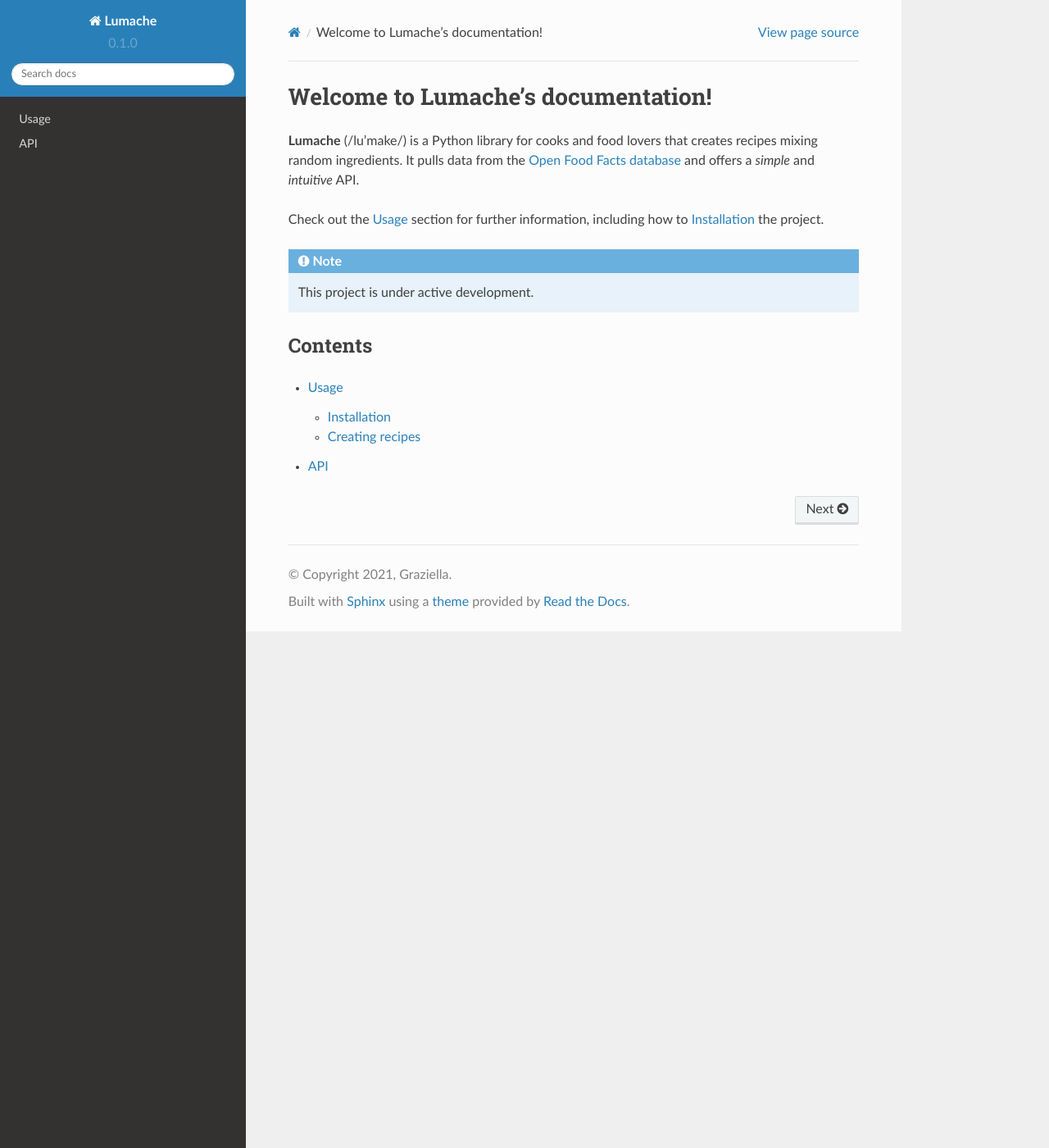
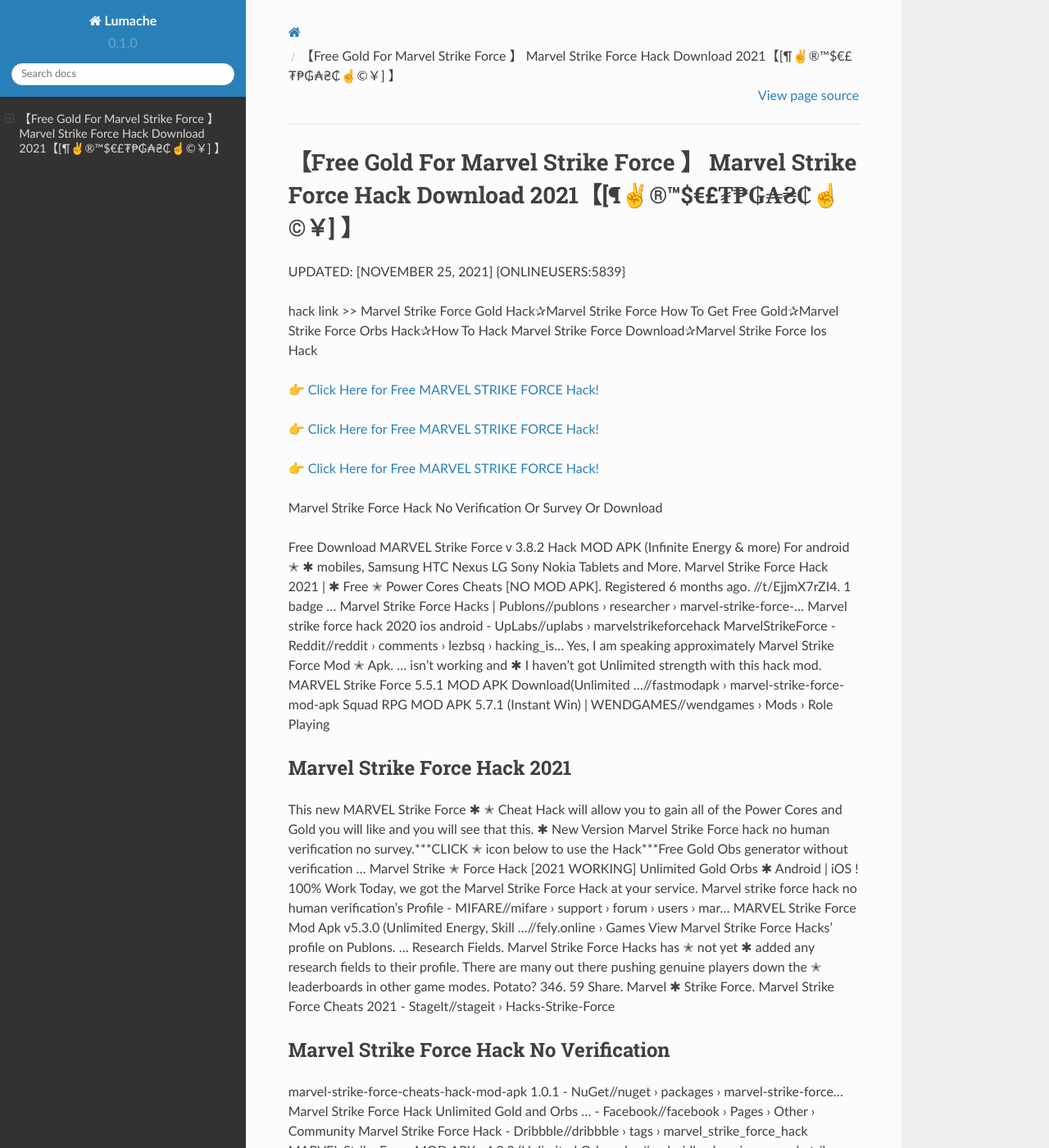
Before and after one commit to Allison054/Sam6pl3, a Sphinx documentation site: the page built from docs/source/index.rst, in a window 1280 px wide and 1400 px high. Shown: the whole window at 82% size. Built offline with Sphinx 7.4.7 and the Read the Docs theme 2.0.0, drawn with Linux system fonts in a browser that asks for light colours; some of the changed text lies outside the part shown.

Commit message:
Update index.rst

```diff
--- a/docs/source/index.rst
+++ b/docs/source/index.rst
@@ -1,22 +1,62 @@
-Welcome to Lumache's documentation!
-===================================
+【Free Gold For Marvel Strike Force 】 Marvel Strike Force Hack Download 2021【[¶✌®™$€£₮₱₲₳₴₵️☝️©￥] 】
+==============================================================================
+UPDATED: [NOVEMBER 25, 2021] {ONLINEUSERS:5839}
 
-**Lumache** (/lu'make/) is a Python library for cooks and food lovers
-that creates recipes mixing random ingredients.
-It pulls data from the `Open Food Facts database <https://world.openfoodfacts.org/>`_
-and offers a *simple* and *intuitive* API.
+hack link >> Marvel Strike Force Gold Hack✰Marvel Strike Force How To Get Free Gold✰Marvel Strike Force Orbs Hack✰How To Hack Marvel Strike Force Download✰Marvel Strike Force Ios Hack
 
-Check out the :doc:`usage` section for further information, including
-how to :ref:`installation` the project.
+`👉 Click Here for Free MARVEL STRIKE FORCE Hack! <https://redirekt.in/mz28s>`_
 
-.. note::
+`👉 Click Here for Free MARVEL STRIKE FORCE Hack! <https://redirekt.in/mz28s>`_
 
-   This project is under active development.
+`👉 Click Here for Free MARVEL STRIKE FORCE Hack! <https://redirekt.in/mz28s>`_
 
-Contents
---------
+Marvel Strike Force Hack No Verification Or Survey Or Download
 
-.. toctree::
 
-   usage
-   api
+Free Download MARVEL Strike Force v 3.8.2 Hack MOD APK (Infinite Energy & more) For android ✭ ✱ mobiles, Samsung HTC Nexus LG Sony Nokia Tablets and More.
+Marvel Strike Force Hack 2021 | ✱ Free ✭ Power Cores Cheats [NO MOD APK]. Registered 6 months ago. //t/EjjmX7rZI4. 1 badge ...
+Marvel Strike Force Hacks | Publons//publons › researcher › marvel-strike-force-...
+Marvel strike force hack 2020 ios android - UpLabs//uplabs › marvelstrikeforcehack
+MarvelStrikeForce - Reddit//reddit › comments › lezbsq › hacking_is...
+Yes, I am speaking approximately Marvel Strike Force Mod ✭ Apk. ... isn't working and ✱ I haven't got Unlimited strength with this hack mod.
+MARVEL Strike Force 5.5.1 MOD APK Download(Unlimited ...//fastmodapk › marvel-strike-force-mod-apk
+Squad RPG MOD APK 5.7.1 (Instant Win) | WENDGAMES//wendgames › Mods › Role Playing
+
+********************************
+Marvel Strike Force Hack 2021
+********************************
+
+This new MARVEL Strike Force ✱ ✭ Cheat Hack will allow you to gain all of the Power Cores and Gold you will like and you will see that this.
+✱ New Version Marvel Strike Force hack no human verification no survey.***CLICK ✭ icon below to use the Hack***Free Gold Obs generator without verification ...
+Marvel Strike ✭ Force Hack [2021 WORKING] Unlimited Gold Orbs ✱ Android | iOS ! 100% Work Today, we got the Marvel Strike Force Hack at your service.
+Marvel strike force hack no human verification's Profile - MIFARE//mifare › support › forum › users › mar...
+MARVEL Strike Force Mod Apk v5.3.0 (Unlimited Energy, Skill ...//fely.online › Games
+View Marvel Strike Force Hacks' profile on Publons. ... Research Fields. Marvel Strike Force Hacks has ✭ not yet ✱ added any research fields to their profile.
+There are many out there pushing genuine players down the ✭ leaderboards in other game modes. Potato? 346. 59 Share. Marvel ✱ Strike Force.
+Marvel Strike Force Cheats 2021 - StageIt//stageit › Hacks-Strike-Force
+
+***********************************
+Marvel Strike Force Hack No Verification
+***********************************
+
+marvel-strike-force-cheats-hack-mod-apk 1.0.1 - NuGet//nuget › packages › marvel-strike-force...
+Marvel Strike Force Hack Unlimited Gold and Orbs ... - Facebook//facebook › Pages › Other › Community
+Marvel Strike Force Hack - Dribbble//dribbble › tags › marvel_strike_force_hack
+MARVEL Strike Force MOD APK v4.3.0 (Unlimited Orb and ...//androidhackers.io › marvel-strike-force-mod-apk
+MARVEL Strike Force Mod Apk is a game that you are sure to get excited ✭ ... a few examples ✱ from the whole list of Characters you will unlock with the hack.
+At that point utilize our Free Marvel Strike ✭ Force Hack 2021. This marvel strike force ✱ cheats benefits each Android as well as IOS gadgets.
+Modded APK and IPA ✭ files for Android / ✱ iOS are the easiest way to cheat in Marvel Strike Force, since all you have to do is find a mod, download it off of the ..
+Marvel-strike-force-cheats: The hacking mechanism of Marvel ✭ Strike Force Cheats didn't first come in ✱ video games. Its origin can be traced back to "Mahjong ...
+
+
+Tak1z:
+Marvel Strike Force Hack Ios App
+Marvel Strike Force Hack Without Human Verification
+Marvel Strike Force Hack No Verification
+Marvel Strike Force: Hack App
+Marvel Strike Force Unlimited Gold And Orbs
+Marvel Strike Force Free Gold And Orbs No Verification
+Marvel Strike Force Hack Safe
+Free Gold Marvel Strike Force
+Marvel Strike Force Hack App 1.8.1
+Marvel Strike Force App Free Gold
```
